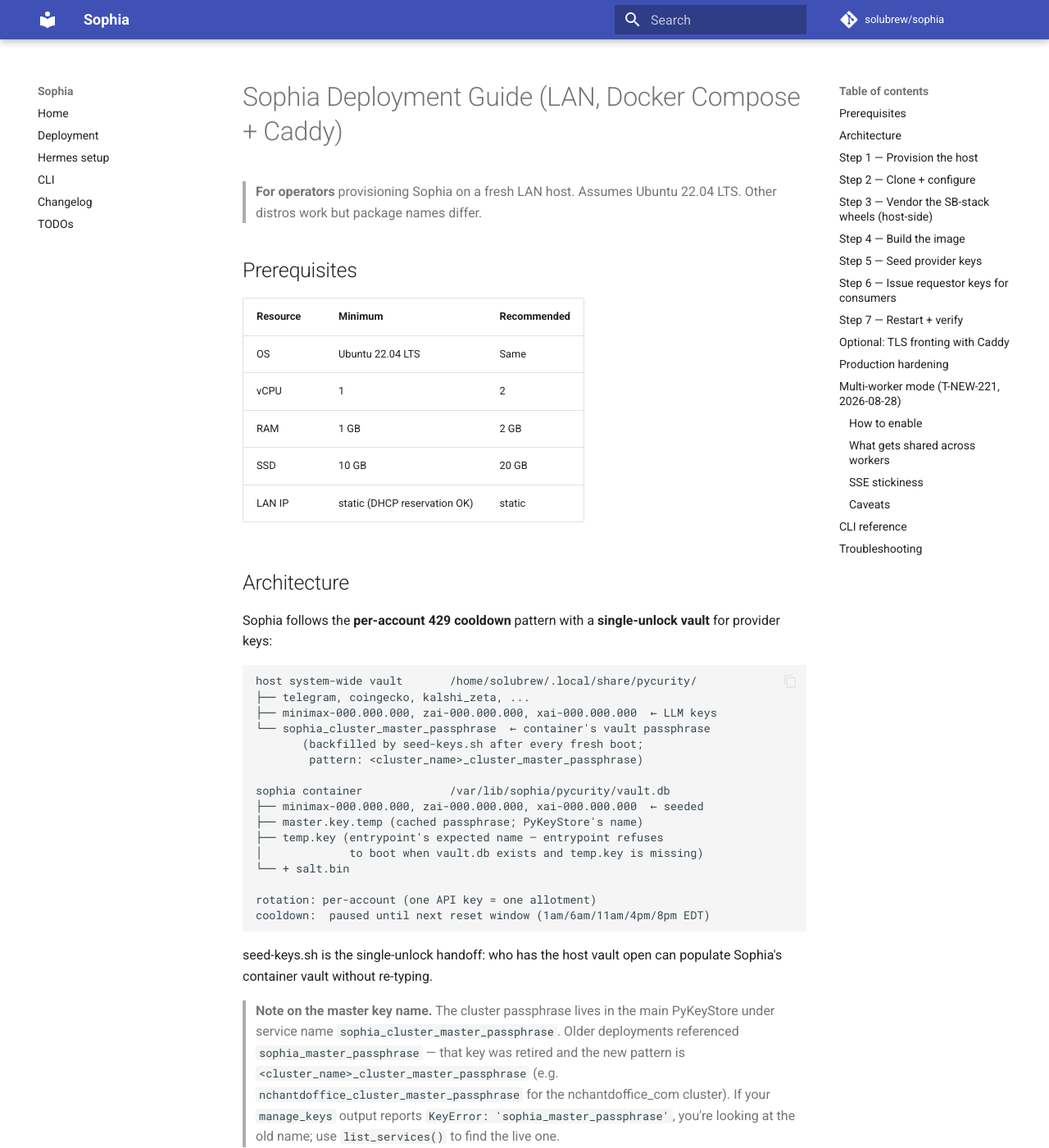
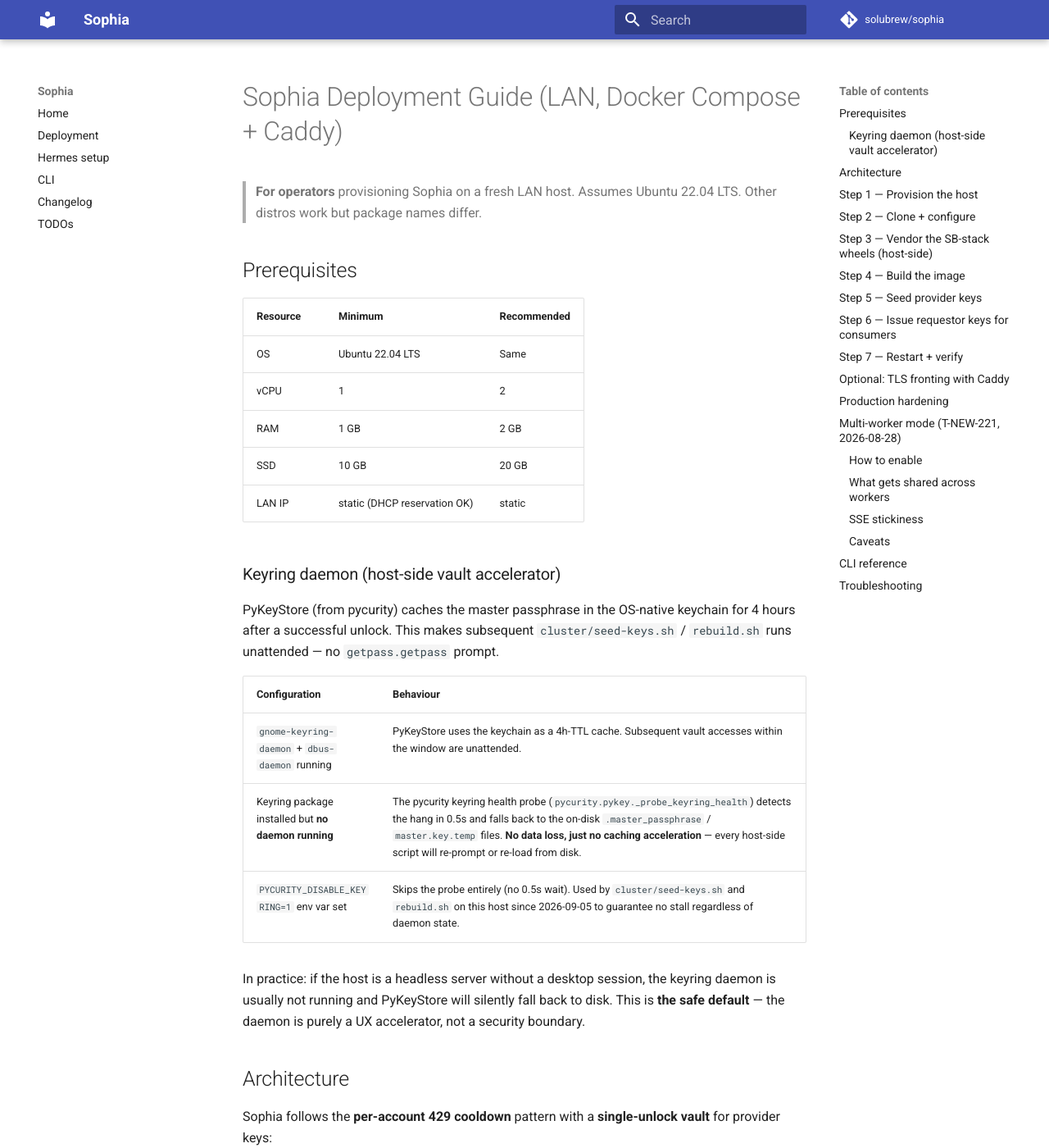
Before and after one commit to solubrew/sophia, an MkDocs documentation site: the page built from docs/DEPLOY.md, in a window 1280 px wide and 1400 px high. Shown: the whole window at 82% size. Built offline with MkDocs 1.6.1 and Material for MkDocs 9.7.7, drawn with Linux system fonts in a browser that asks for light colours; comment, search, counter and statistics services are not loaded.

Commit message:
chore(host-scripts): use PYCURITY_DISABLE_KEYRING + remove manual bypass
Wires the new pycurity keyring-probe bypass into the host-side
scripts that touch the vault, so they no longer rely on the manual
monkey-patch (deprecated since pycurity@gamma:b22567b).

cluster/seed-keys.sh:
  * `export PYCURITY_DISABLE_KEYRING=1` at top of script
  * skips the 0.5s probe + guarantees no stall regardless of
    gnome-keyring-daemon state

rebuild.sh:
  * `export PYCURITY_DISABLE_KEYRING=1` at top of script
  * PyKeyStore(passphrase='brewerkey') — no more manual
    `_load_temp_key` / `_save_temp_key` patches
  * Replaced docker-compose v1 commands with raw `docker build` +
    `docker run` (v1 can't parse v2's `name:` field — same
    workaround as the 2026-09-03 build, now codified in the
    script for future runs)

docs/DEPLOY.md:
  * New "Keyring daemon (host-side vault accelerator)" subsection
    documents the three configurations (daemon running / no
    daemon / env var opt-out) so future operators understand
    why no daemon is fine and what PYCURITY_DISABLE_KEYRING does

Verified: PyKeyStore(passphrase='brewerkey') on this host now
constructs in 1.78s end-to-end (down from 8s+ stall). Script
syntax checks pass on both .sh files.

Refs: T-NEW card "keyring-stall clean fallback for vault access"
in TODOs.md (sophia@gamma:414940a); pycurity@gamma:b22567b.

```diff
--- a/docs/DEPLOY.md
+++ b/docs/DEPLOY.md
@@ -12,6 +12,24 @@
 | RAM | 1 GB | 2 GB |
 | SSD | 10 GB | 20 GB |
 | LAN IP | static (DHCP reservation OK) | static |
+
+### Keyring daemon (host-side vault accelerator)
+
+PyKeyStore (from pycurity) caches the master passphrase in the
+OS-native keychain for 4 hours after a successful unlock. This
+makes subsequent `cluster/seed-keys.sh` / `rebuild.sh` runs
+unattended — no `getpass.getpass` prompt.
+
+| Configuration | Behaviour |
+|---|---|
+| `gnome-keyring-daemon` + `dbus-daemon` running | PyKeyStore uses the keychain as a 4h-TTL cache. Subsequent vault accesses within the window are unattended. |
+| Keyring package installed but **no daemon running** | The pycurity keyring health probe (`pycurity.pykey._probe_keyring_health`) detects the hang in 0.5s and falls back to the on-disk `.master_passphrase` / `master.key.temp` files. **No data loss, just no caching acceleration** — every host-side script will re-prompt or re-load from disk. |
+| `PYCURITY_DISABLE_KEYRING=1` env var set | Skips the probe entirely (no 0.5s wait). Used by `cluster/seed-keys.sh` and `rebuild.sh` on this host since 2026-09-05 to guarantee no stall regardless of daemon state. |
+
+In practice: if the host is a headless server without a desktop
+session, the keyring daemon is usually not running and PyKeyStore
+will silently fall back to disk. This is **the safe default** —
+the daemon is purely a UX accelerator, not a security boundary.
 
 ## Architecture
 
```
Also changed, not shown: 2 other files.
